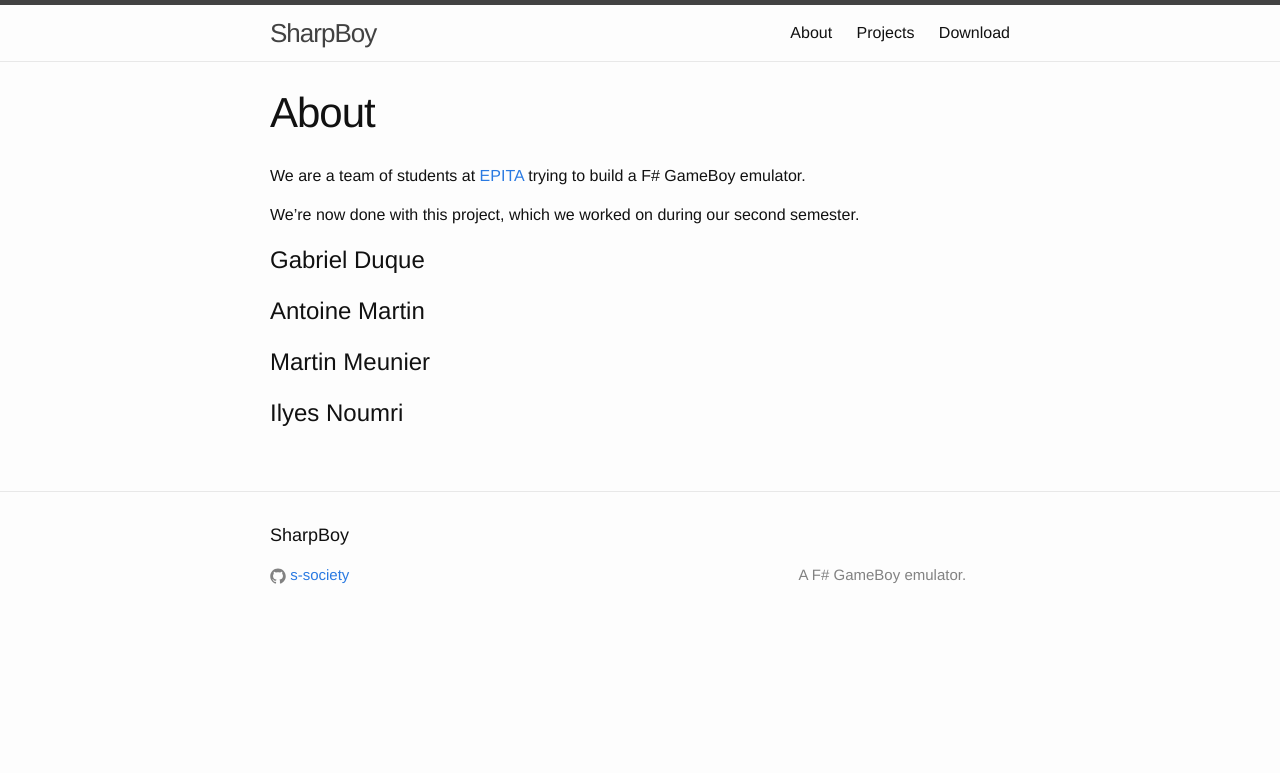
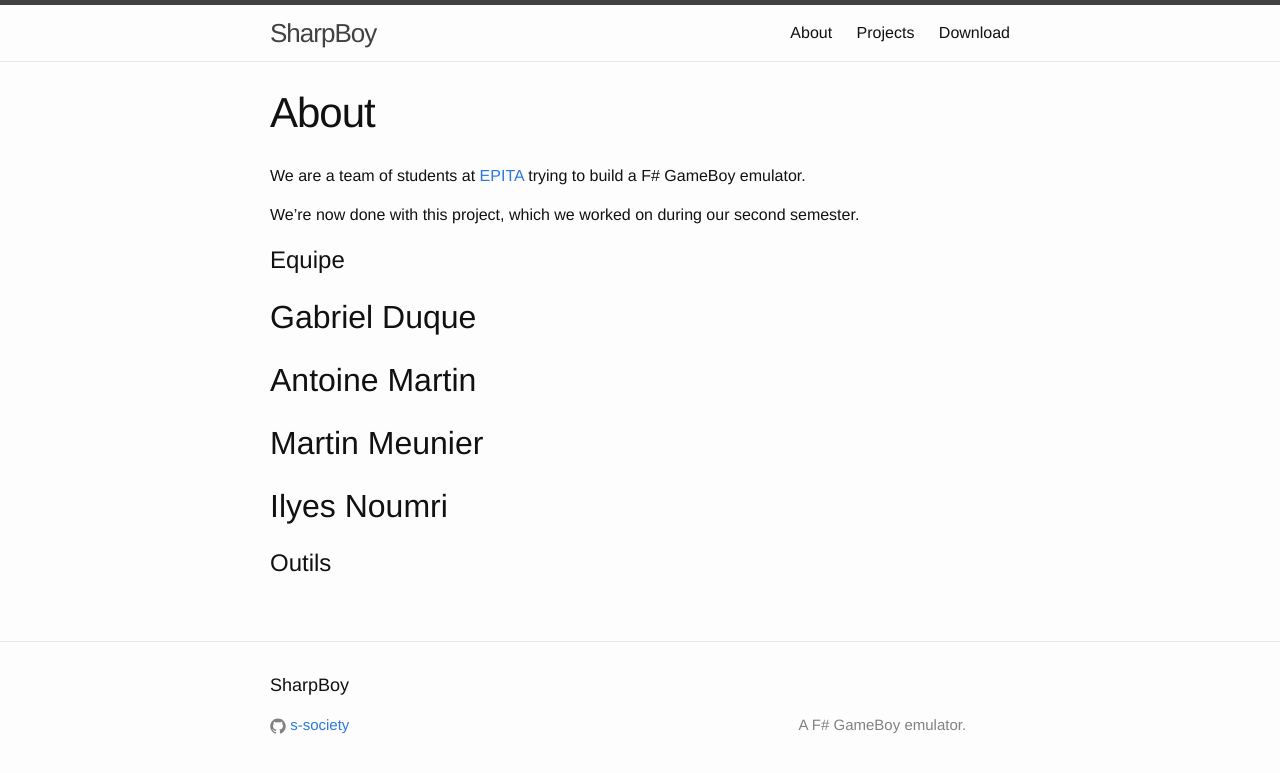
Before and after one commit to s-society/sharpboy, a Jekyll site: the page built from about.md, in a window 1280 px wide. Shown: the top 773 px of the page. Built offline with Jekyll 4.4.1, drawn with Linux system fonts in a browser that asks for light colours; comment, search, counter and statistics services are not loaded.

Commit message:
Change about layout

```diff
--- a/about.md
+++ b/about.md
@@ -9,10 +9,14 @@ emulator.
 
 We're now done with this project, which we worked on during our second semester.
 
-# Gabriel Duque
+# Equipe
 
-# Antoine Martin
+## Gabriel Duque
 
-# Martin Meunier
+## Antoine Martin
 
-# Ilyes Noumri
+## Martin Meunier
+
+## Ilyes Noumri
+
+# Outils
```
